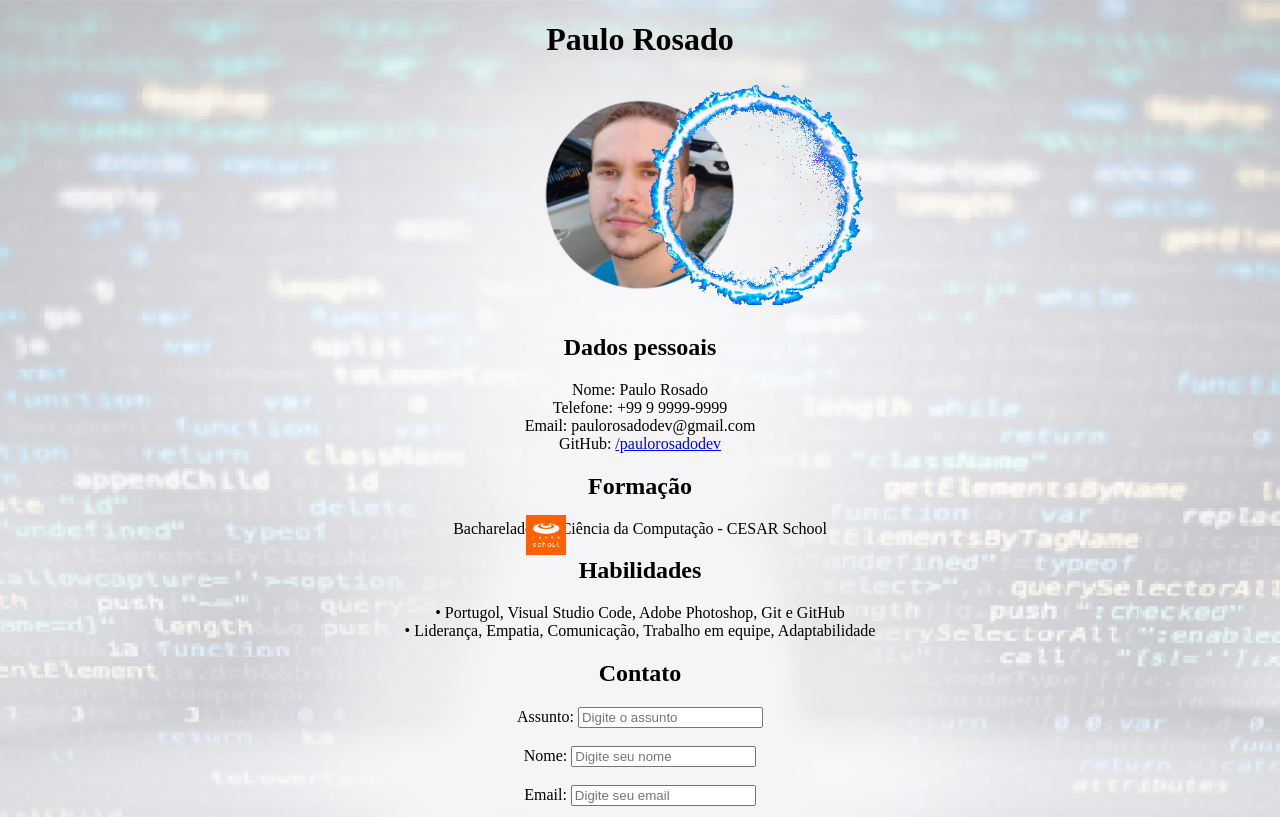
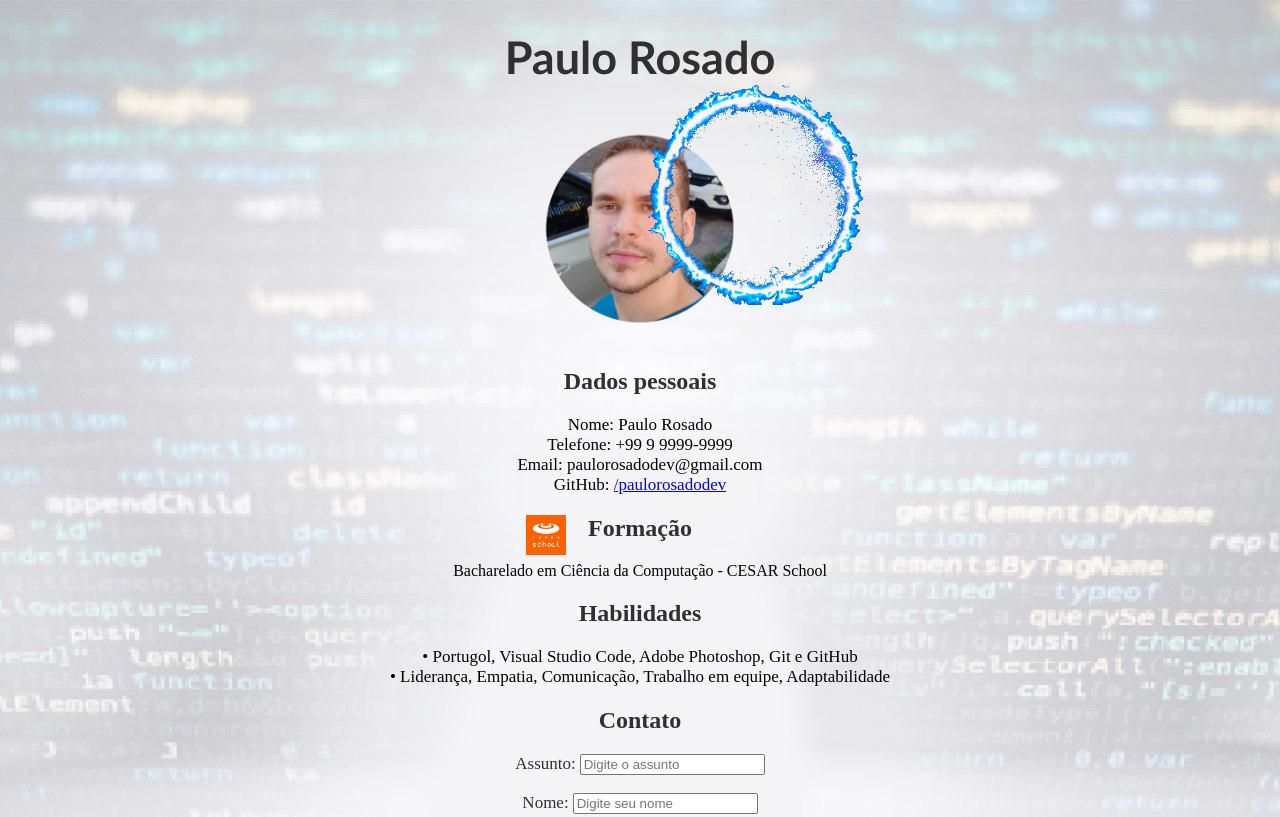
Before and after one commit to paulorosadodev/Portfolio-Curriculo, a plain HTML site: page index.html in a window 1280 px wide. Shown: the top 817 px of the page. Drawn offline with Linux system fonts and the light colour scheme.

Commit message:
primeiro css

```diff
--- a/index.html
+++ b/index.html
@@ -5,6 +5,7 @@
     <meta charset="UTF-8">
     <meta name="viewport" content="width=device-width, initial-scale=1.0">
     <title>Paulo Rosado</title>
+    <link rel="stylesheet" href="styles.css">
 </head>
 
 <body>
@@ -16,14 +17,14 @@
             background-position: center;
         }
     </STYLE>
-    <figure><img src="49864ea37dc4cb92f04d0889d38e0b84.gif" width="220px"
+    <figure><img  class="gif" src="49864ea37dc4cb92f04d0889d38e0b84.gif" width="220px"
             style="left: 646px; top: 85px; position: absolute" alt=""></figure>
 
 
     <center>
 
         <h1><b>Paulo Rosado</b></h1>
-        <figure><img src="user_profile.png" width="230px" alt=""></figure>
+        <figure><img class="gif"  src="user_profile.png" width="230px" alt=""></figure>
         <h2>Dados pessoais</h2>
         <p>Nome: Paulo Rosado <br> Telefone: +99 9 9999-9999 <br> Email: paulorosadodev@gmail.com
             <br> GitHub: <a href="https://github.com/paulorosadodev">/paulorosadodev</a>
--- /dev/null
+++ b/styles.css
@@ -0,0 +1,23 @@
+h2{
+    color: rgb(48, 48, 48);
+    font-family: 'bahnschrift';
+    src:url('font\BAHNSCHRIFT.TTF');
+    font-style:initial;
+}
+
+h1{
+    color: rgb(48, 48, 48);
+    font-size: 45px;
+    font-family: 'calibri';
+    src:url('font\CALIBRI.TTF');
+}
+
+p {
+    font-size: 17px;
+
+}
+
+label {
+    color: rgb(48, 48, 48);
+    font-size: 17px;
+}
```
Also changed, not shown: font/BAHNSCHRIFT.TTF (added), 7 other files.
